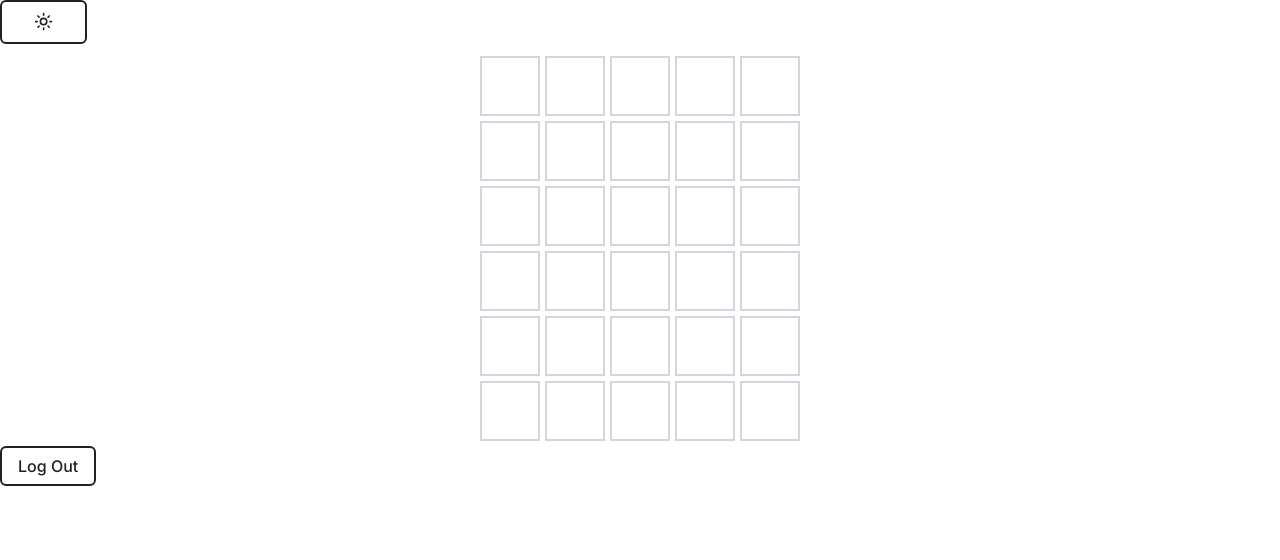
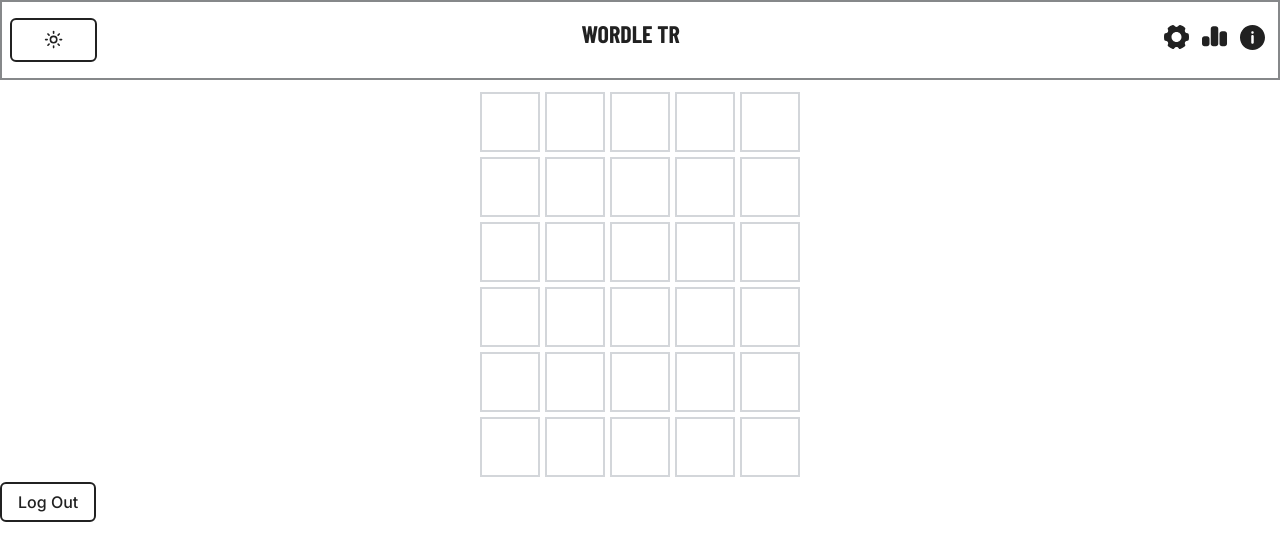
Before and after one commit to EmreKocaoglangil/wordle-with-react, a React (Vite) app: page / in a window 1280 px wide. Shown: the top 560 px of the page. Built offline with nearby package versions, Linux system fonts and the light colour scheme; sample sign-in values are in the browser's storage.

Commit message:
header added

```diff
--- a/index.html
+++ b/index.html
@@ -6,7 +6,8 @@
   <link rel="icon" type="image/svg+xml" href="/vite.svg" />
   <link rel="preconnect" href="https://fonts.googleapis.com">
   <link rel="preconnect" href="https://fonts.gstatic.com" crossorigin>
-  <link href="https://fonts.googleapis.com/css2?family=Inter:wght@300;500;700&family=Roboto:wght@400;700&display=swap"
+  <link
+    href="https://fonts.googleapis.com/css2?family=Barlow+Condensed:wght@700&family=Inter:wght@300;500;700&display=swap"
     rel="stylesheet">
   <meta name="viewport" content="width=device-width, initial-scale=1.0" />
   <title>Vite + React + TS</title>
--- a/src/components/Header.tsx
+++ b/src/components/Header.tsx
@@ -1,9 +1,31 @@
 import ModeToggle from "./mode-toggle";
+import Icon from "./ui/Icon";
 
 function Header() {
   return (
-    <div>
+    <div className="flex justify-between border-2 border-gray px-2 py-4">
       <ModeToggle />
+      <h1 className="font-Title text-2xl">WORDLE TR</h1>
+      <div className="flex items-center gap-2">
+        <Icon
+          className="cursor-pointer fill-primary-foreground"
+          width="30"
+          height="30"
+          icon="settings"
+        />
+        <Icon
+          className="cursor-pointer fill-primary-foreground"
+          width="30"
+          height="30"
+          icon="stats"
+        />
+        <Icon
+          className="cursor-pointer fill-primary-foreground"
+          width="30"
+          height="30"
+          icon="info"
+        />
+      </div>
     </div>
   );
 }
--- a/src/components/mode-toggle.tsx
+++ b/src/components/mode-toggle.tsx
@@ -13,7 +13,7 @@
 
   return (
     <DropdownMenu>
-      <DropdownMenuTrigger asChild>
+      <DropdownMenuTrigger asChild className="focus:outline-none">
         <Button size="lg" type="button" icon>
           <Icon
             fill="none"
@@ -31,7 +31,10 @@
           <span className="sr-only">Toggle theme</span>
         </Button>
       </DropdownMenuTrigger>
-      <DropdownMenuContent align="end">
+      <DropdownMenuContent
+        align="end"
+        className="cursor-pointer bg-primary-background"
+      >
         <DropdownMenuItem onClick={() => handleTheme("light")}>
           Light
         </DropdownMenuItem>
--- a/src/components/ui/button.tsx
+++ b/src/components/ui/button.tsx
@@ -4,7 +4,7 @@
 import Icon from "./Icon";
 
 const buttonVariants = cva(
-  "relative inline-flex cursor-pointer items-center justify-center rounded-md border-2 border-primary-foreground bg-primary-background text-primary-foreground dark:border-none dark:bg-green",
+  "relative inline-flex cursor-pointer items-center justify-center rounded-md border-2 border-primary-foreground bg-primary-background text-primary-foreground focus:border-gray dark:border-none dark:bg-green",
   {
     variants: {
       variant: {
--- a/src/components/ui/dropdown-menu.tsx
+++ b/src/components/ui/dropdown-menu.tsx
@@ -46,7 +46,7 @@
   <DropdownMenuPrimitive.SubContent
     ref={ref}
     className={cn(
-      "z-50 min-w-[8rem] overflow-hidden rounded-md border bg-popover p-1 text-popover-foreground shadow-lg data-[state=open]:animate-in data-[state=closed]:animate-out data-[state=closed]:fade-out-0 data-[state=open]:fade-in-0 data-[state=closed]:zoom-out-95 data-[state=open]:zoom-in-95 data-[side=bottom]:slide-in-from-top-2 data-[side=left]:slide-in-from-right-2 data-[side=right]:slide-in-from-left-2 data-[side=top]:slide-in-from-bottom-2",
+      "z-50 min-w-[8rem] overflow-hidden rounded-md border bg-primary-background p-1 text-primary-foreground shadow-lg data-[state=open]:animate-in data-[state=closed]:animate-out data-[state=closed]:fade-out-0 data-[state=open]:fade-in-0 data-[state=closed]:zoom-out-95 data-[state=open]:zoom-in-95 data-[side=bottom]:slide-in-from-top-2 data-[side=left]:slide-in-from-right-2 data-[side=right]:slide-in-from-left-2 data-[side=top]:slide-in-from-bottom-2",
       className
     )}
     {...props}
@@ -82,7 +82,7 @@
   <DropdownMenuPrimitive.Item
     ref={ref}
     className={cn(
-      "relative flex cursor-default select-none items-center rounded-sm px-2 py-1.5 text-sm outline-none transition-colors focus:bg-accent focus:text-accent-foreground data-[disabled]:pointer-events-none data-[disabled]:opacity-50",
+      "relative flex cursor-pointer select-none items-center rounded-sm px-2 py-1.5 text-sm outline-none transition-colors focus:bg-accent focus:text-accent-foreground data-[disabled]:pointer-events-none data-[disabled]:opacity-50",
       inset && "pl-8",
       className
     )}
--- a/tailwind.config.js
+++ b/tailwind.config.js
@@ -58,6 +58,7 @@
     },
     fontFamily: {
       Inter: ['"Inter"', "sans-serif"],
+      Title: ['"Barlow Condensed"'],
     },
   },
   plugins: [],
```
Also changed, not shown: public/assets/sprite.svg.
